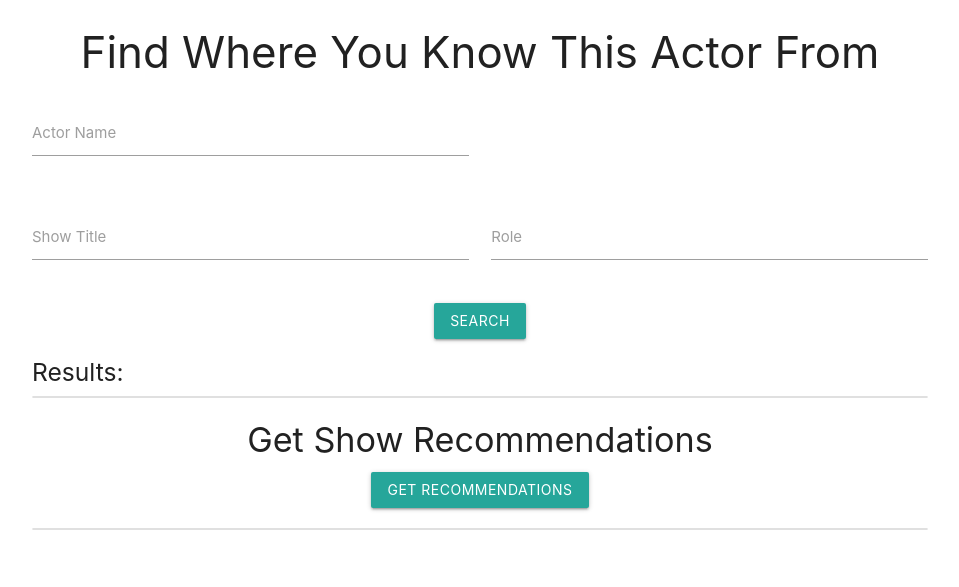
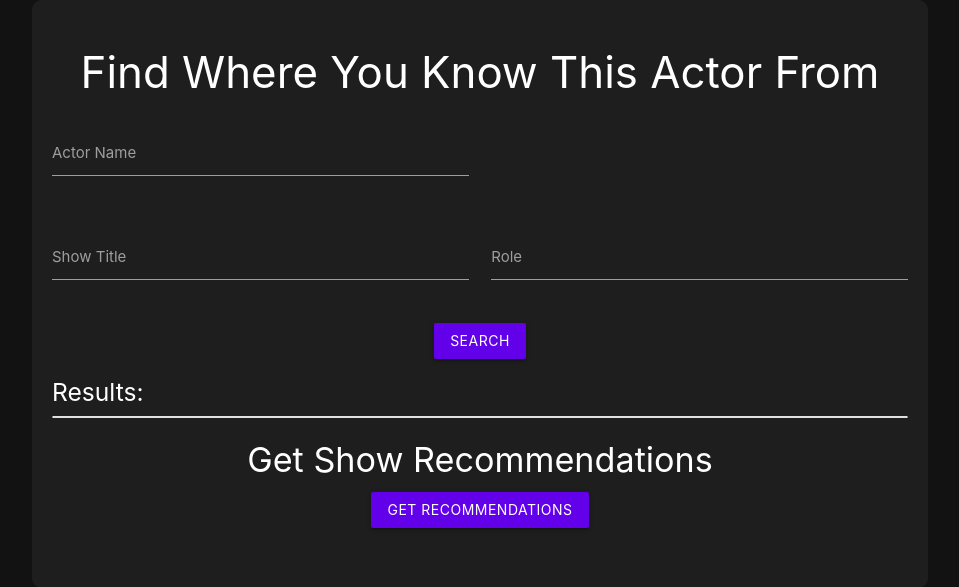
Before and after one commit to GyoniA/VoiceActorCrossReference, a Flask app: page / in a window 1280 px wide. Shown: the top 587 px of the page, without its empty margins (160-1119 px from the left). Run offline with Flask 3, Linux system fonts and the light colour scheme; parts of the project's set-up code (start-up, migrations or seed data) failed here and were passed over.

Commit message:
Add recommended show cover images and dark mode

```diff
--- a/TVShowRecommender/actor_search.py
+++ b/TVShowRecommender/actor_search.py
@@ -11,6 +11,8 @@ api_key = config["TMDB_API_KEY"]
 tmdb.API_KEY = api_key
 tmdb.REQUESTS_TIMEOUT = 5
 tmdb_base_url = "https://api.themoviedb.org/3"
+google_search_engine_api_key = config["GOOGLE_SEARCH_ENGINE_API_KEY"]
+google_search_engine_cx = config["GOOGLE_SEARCH_ENGINE_CX"]
 
 
 def get_actor_filmography(actor_name: str = None, actor_id=None):
@@ -81,6 +83,45 @@ def find_actor_by_role(title: str, role: str, is_movie=False):
     return None, None
 
 
+def get_show_cover_image(title: str):
+    """
+    Returns the cover image URL of the given show.
+    :param title: The title of the show.
+    :return: The URL of the cover image or None if not found.
+    """
+    search = tmdb.Search()
+    response = search.tv(query=title)
+
+    if response["results"]:
+        first_result = response["results"][0]
+        poster_path = first_result.get("poster_path")
+        if poster_path:
+            return f"https://image.tmdb.org/t/p/w500{poster_path}"  # Full image URL
+
+    return "https://via.placeholder.com/200x300?text=No+Image"  # Default placeholder
+
+
+def get_character_image_google(character_name, show_name):
+    """
+    Fetches a relevant character image using Google Custom Search.
+    """
+    # If character name has (voice) at the end, remove it
+    search_name = character_name[:-8] if character_name.endswith("(voice)") else character_name
+    search_query = f'"{search_name}" "{show_name}"'
+    google_search_url = f"https://www.googleapis.com/customsearch/v1?q={search_query}&cx={google_search_engine_cx}&searchType=image&key={google_search_engine_api_key}"
+
+    try:
+        response = requests.get(google_search_url).json()
+        if "items" in response:
+            return response["items"][0]["link"]  # First image result
+        else:
+            return "https://via.placeholder.com/100x150?text=No+Image"
+
+    except Exception as e:
+        print(f"Error fetching image: {e}")
+        return "https://via.placeholder.com/100x150?text=No+Image"
+
+
 if __name__ == "__main__":
     # Example usage:
     name = "Takehito Koyasu"
@@ -96,3 +137,6 @@ if __name__ == "__main__":
 
     actor, a_id = find_actor_by_role(show, role, is_movie=False)
     print(f"{role} in {show} is played by {actor} ({a_id})")
+    print(f"Jujutsu Kaisen cover image URL {get_show_cover_image("Jujutsu Kaisen")}")
+    print(f"Jujutsu Kaisen Toji Fushiguro cover image URL " +
+          f"{get_character_image_google("Toji Fushiguro", "Jujutsu Kaisen")}")
--- a/TVShowRecommender/templates/index.html
+++ b/TVShowRecommender/templates/index.html
@@ -8,43 +8,41 @@
     <script src="https://code.jquery.com/jquery-3.6.0.min.js"></script>
     <style>
         /* Dark theme styles */
-        /*
-        body {
-            background-color: #121212;
-            color: #ffffff;
+        body { background-color: #121212; color: #ffffff; }
+        .container { background-color: #1e1e1e; padding: 20px; border-radius: 10px; }
+        .dark-mode { background-color: #292929 !important; color: white !important; }
+        .white-text { color: white !important; }
+
+        .recommend-grid {
+            display: grid;
+            grid-template-columns: repeat(auto-fill, minmax(120px, 1fr));
+            gap: 10px;
+            padding: 10px;
         }
-        .container {
-            background-color: #1e1e1e;
-            padding: 20px;
-            border-radius: 10px;
-            box-shadow: 0px 0px 10px rgba(255, 255, 255, 0.1);
+
+        .recommend-item {
+            text-align: center;
         }
-        .input-field input, .input-field label {
-            color: #ffffff;
+
+        .recommend-item img {
+            width: 100px;
+            height: 150px;
+            border-radius: 8px;
         }
-        .input-field input:focus {
-            border-bottom: 1px solid #ea0800 !important;
-            box-shadow: 0 1px 0 0 #b30000 !important;
+
+        .result-item {
+            display: flex;
+            align-items: center;
+            padding: 10px;
         }
-        .btn {
-            background-color: #ea1b00;
+
+        .result-text {
+            flex-grow: 1;
+            text-align: start;
         }
-        .btn:hover {
-            background-color: #b30000;
-        }
-        .collection {
-            background-color: #1e1e1e;
-            border: 1px solid #444;
-            color: #ffffff;
-        }
-        .collection-item {
-            background-color: #252525;
-            border-bottom: 1px solid #444;
-            color: #ffffff;
-        }
-        h3, h4, h5 {
-            color: #ffffff;
-        }*/
+
+        h3, h4, h5 { color: #ffffff; }
+        .btn { background-color: #6200ea; }
     </style>
 </head>
 <body>
@@ -54,17 +52,17 @@
         <form id="search-form" class="col s12">
             <div class="row">
                 <div class="input-field col s6">
-                    <input type="text" id="actor_name" name="actor_name">
+                    <input type="text" id="actor_name" name="actor_name" class="white-text">
                     <label for="actor_name">Actor Name</label>
                 </div>
             </div>
             <div class="row">
                 <div class="input-field col s6">
-                    <input type="text" id="show_title" name="show_title">
+                    <input type="text" id="show_title" name="show_title" class="white-text">
                     <label for="show_title">Show Title</label>
                 </div>
                 <div class="input-field col s6">
-                    <input type="text" id="role" name="role">
+                    <input type="text" id="role" name="role" class="white-text">
                     <label for="role">Role</label>
                 </div>
             </div>
@@ -80,7 +78,7 @@
         <div class="row center-align">
             <button id="recommend-btn" class="btn waves-effect waves-light">Get Recommendations</button>
         </div>
-        <ul id="recommendations" class="collection"></ul>
+        <div id="recommendations" class="recommend-grid"></div>
     </div>
 
     <script>
@@ -100,31 +98,30 @@
                         let resultsList = $("#results");
                         resultsList.empty();
                         data.forEach(item => {
-                            resultsList.append(`<li class="collection-item">${item}</li>`);
+                            resultsList.append(`
+                                <li class="collection-item dark-mode result-item">
+                                    <span class="result-text">${item.character} — ${item.title} (${item.year})</span>
+                                </li>
+                            `);
                         });
                     }
                 });
             });
 
             $("#recommend-btn").click(function() {
-                console.log("Recommendation button clicked");
-                $.ajax({
-                    url: "/recommend",
-                    type: "GET",
-                    success: function(data) {
-                        console.log("Received recommendations:", data);
-                        let recommendationsList = $("#recommendations");
-                        recommendationsList.empty();
-                        data.forEach(item => {
-                            recommendationsList.append(`<li class="collection-item">${item}</li>`);
-                        });
-                    },
-                    error: function(xhr, status, error) {
-                        console.log("Error fetching recommendations:", error);
-                        alert("Error fetching recommendations. Check console for details.");
-                    }
-                });
+        $.get("/recommend", function(data) {
+            let recommendationsList = $("#recommendations");
+            recommendationsList.empty();
+            data.forEach(item => {
+                recommendationsList.append(`
+                    <div class="recommend-item">
+                        <img src="${item.image}" class="cover-img" alt="Cover Image">
+                        <p>${item.title}</p>
+                    </div>
+                `);
             });
+        });
+    });
         });
     </script>
 
--- a/TVShowRecommender/web_app.py
+++ b/TVShowRecommender/web_app.py
@@ -1,5 +1,6 @@
 from flask import Flask, render_template, request, jsonify
 
+from TVShowRecommender.actor_search import get_show_cover_image
 from TVShowRecommender.cross_reference import find_known_shows
 from TVShowRecommender.ratings_loader import load_csv_tv_ratings
 from TVShowRecommender.recommender import recommend_shows
@@ -21,14 +22,18 @@ def search():
     show_title = data.get('show_title')
     role = data.get('role')
     results = find_known_shows(actor_name, show_title, role, default_ratings)
-    results = [f"{title} ({year}) - {role}" for title, role, year in results]
+    results = [{"title": title, "character": role, "year": year} for title, role, year in results]
     return jsonify(results)
 
 
 @app.route('/recommend', methods=['GET'])
 def recommend():
     recommendations = recommend_shows(default_ratings)
-    return jsonify(recommendations)
+    # Add cover images
+    results = [
+        {"title": show, "image": get_show_cover_image(show)} for show in recommendations
+    ]
+    return jsonify(results)
 
 
 if __name__ == '__main__':
```
